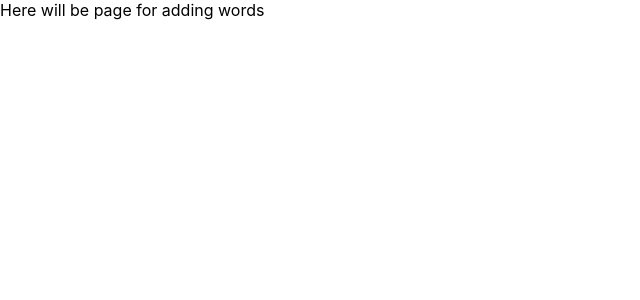
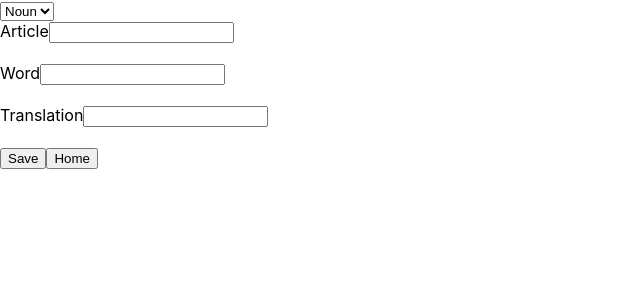
Before and after one commit to saltukkos/lepeat, a React (Create React App) app in the folder frontend/: page / in a window 1280 px wide. Both pictures are taken after a click on the button "Add new words". Shown: the top 300 px of the page, without its empty margins (0-640 px from the left). Built offline with nearby package versions, Linux system fonts and the light colour scheme.

Commit message:
Support add word

```diff
--- a/frontend/src/components/home/HomePage.tsx
+++ b/frontend/src/components/home/HomePage.tsx
@@ -6,6 +6,7 @@ import Statistics from "../statistics/debug/Statistics";
 import {LepeatProfile} from "../../model/LepeatProfile";
 import {TrainingDefinition} from "../../model/TrainingDefinition";
 import {deserializeProfile, serializeProfile} from "../../services/ProfileSerializer";
+import AddNewTermsPage from "../newWordsPage/AddNewTermsPage";
 import ProfileImportExport from "../dataExchange/ProfileImportExport";
 
 function HomePage() {
@@ -43,7 +44,7 @@ function HomePage() {
             );
         }
     } else if (renderState === "ADD_WORDS") {
-        render = <div> Here will be page for adding words</div>
+        render = (<AddNewTermsPage termDefinitions={profile.termDefinitions} terms={profile.terms} onHomeButtonClicked={() => setRenderState("HOME")} />)
     } else if (renderState === "STATISTICS_DEBUG") {
         render = (
             <Statistics terms={profile.terms}
--- /dev/null
+++ b/frontend/src/components/newWordsPage/AddNewTermsPage.tsx
@@ -0,0 +1,66 @@
+import React, {ChangeEvent, useRef, useState} from "react";
+import {TermDefinition} from "../../model/TermDefinition";
+import {Term} from "../../model/Term";
+import {AttributeDefinition} from "../../model/AttributeDefinition";
+
+interface AddNewTermsPageProps {
+    termDefinitions: TermDefinition[],
+    onHomeButtonClicked: () => void,
+    terms: Term[]
+}
+function AddNewTermsPage({termDefinitions, onHomeButtonClicked, terms} : AddNewTermsPageProps) {
+    const [selectedTermDefinitionsIdx, setSelectedTermDefinitionsIdx] = useState(0);
+
+    const selectedTermDefinition = termDefinitions[selectedTermDefinitionsIdx];
+
+    const t: string[] = []
+    const [inputsData, setInputsData] = useState(t);
+
+    const onChangeSelect = (e : ChangeEvent<HTMLSelectElement>) => {
+        setSelectedTermDefinitionsIdx(+e.target.value)
+        setInputsData([])
+    }
+
+    const onChangeInput = (value: string, attributeIdx: number) => {
+        setInputsData(e => {
+            e[attributeIdx] = value
+            return [...e];
+        })
+    }
+
+    const onSaveClicked = () => {
+        const newTermAttributesData = new Map<AttributeDefinition, string>();
+        for (let i = 0; i < selectedTermDefinition.attributes.length; i++) {
+            newTermAttributesData.set(selectedTermDefinition.attributes[i], inputsData[i]);
+        }
+        terms.push({termDefinition: selectedTermDefinition, attributeValues: newTermAttributesData})
+        setInputsData([]);
+    }
+
+    return <div>
+
+        <select name="termDefinition" id="termDefinition" onChange={onChangeSelect}>
+            {termDefinitions.map((e, idx) => {
+                return (
+                    <option value={`${idx}`}>{e.name}</option>
+                )
+            })}
+        </select>
+
+
+        {selectedTermDefinition.attributes.map((e, idx) => {
+            return (
+                <div>
+                    <label>{e.name}</label>
+                    <input type="text" id="idx" value={inputsData[idx] ?? ""} onChange={(e) => onChangeInput(e.target.value, idx)}/><br/><br/>
+                </div>
+            );
+        })}
+        <button onClick={onSaveClicked}>Save</button>
+
+
+        <button onClick={onHomeButtonClicked}>Home</button>
+    </div>
+}
+
+export default AddNewTermsPage;
--- a/frontend/src/model/DefaultModel.ts
+++ b/frontend/src/model/DefaultModel.ts
@@ -18,6 +18,7 @@ export const germanArticleAttribute: AttributeDefinition = {
 }
 
 export const germanNounDefinition: TermDefinition = {
+    name: "Noun",
     attributes: [
         germanArticleAttribute,
         originalWordAttribute,
@@ -26,6 +27,7 @@ export const germanNounDefinition: TermDefinition = {
 }
 
 export const germanVerbDefinition: TermDefinition = {
+    name: "Verb",
     attributes: [
         originalWordAttribute,
         translatedWordAttribute,
--- a/frontend/src/model/TermDefinition.ts
+++ b/frontend/src/model/TermDefinition.ts
@@ -1,5 +1,6 @@
 import {AttributeDefinition} from "./AttributeDefinition";
 
 export interface TermDefinition {
+    name: string;
     attributes: AttributeDefinition[];
 }
```
